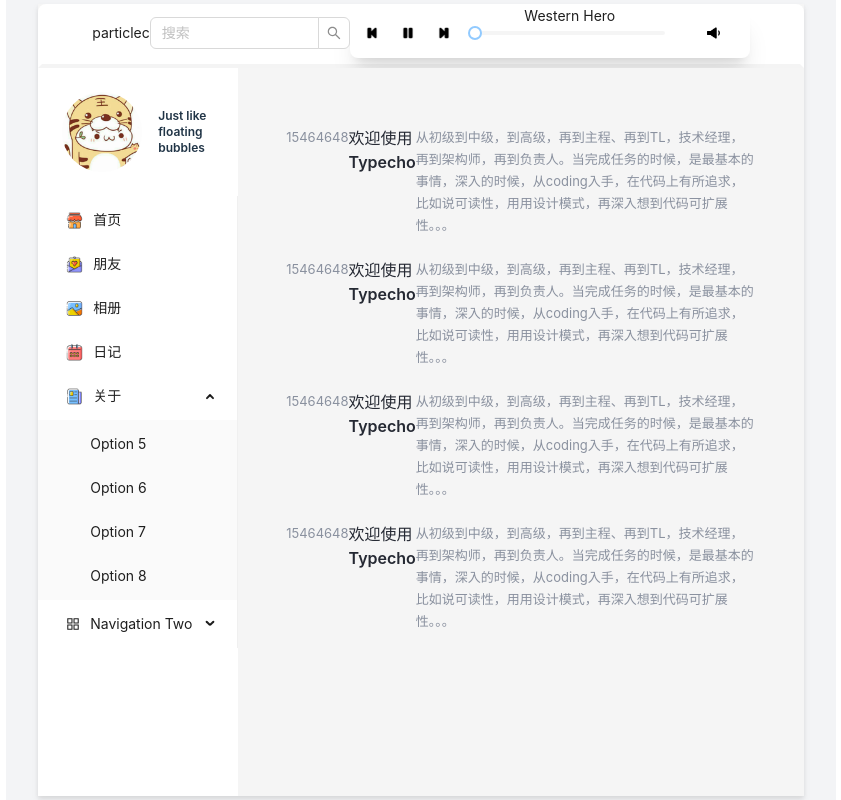
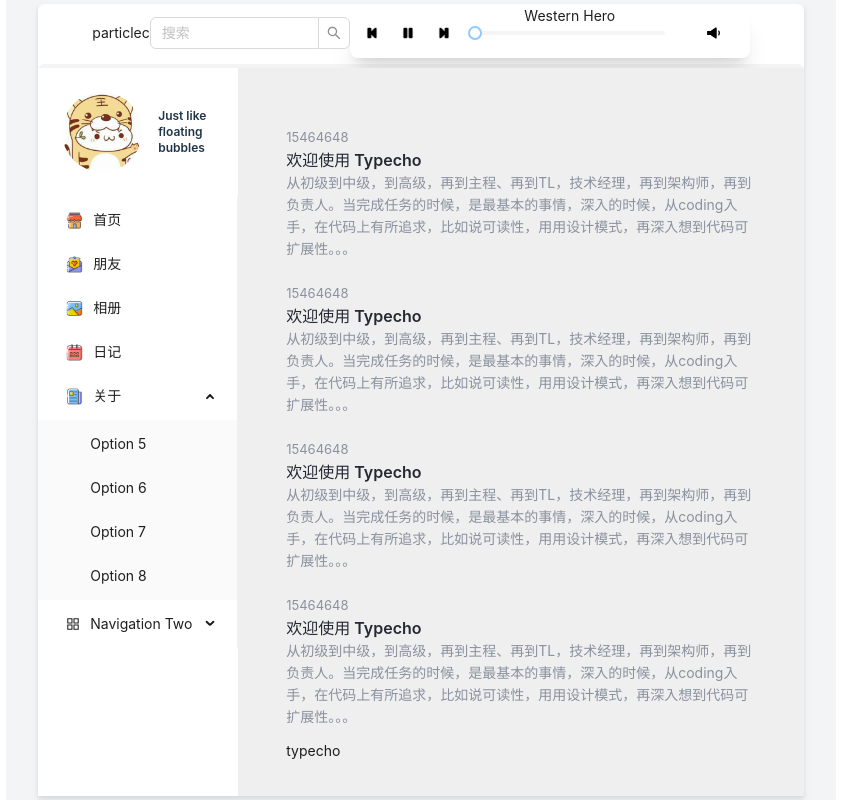
Before and after one commit to particlec/my-blog, a React (Vite) app: page /home in a window 1280 px wide. Shown: the whole page, without its empty margins (219-1060 px from the left). Built offline with nearby package versions, Linux system fonts and the light colour scheme.

Commit message:
feat: 文章样式调整

```diff
--- a/src/layout/HomeSider.tsx
+++ b/src/layout/HomeSider.tsx
@@ -106,6 +106,7 @@
             Just like floating bubbles
           </p>
           {/* <p className="mt-1 truncate text-xs leading-5 text-gray-500">{person.email}</p> */}
+
         </div>
       </div>
       <Menu
--- a/src/layout/MenuLayout.tsx
+++ b/src/layout/MenuLayout.tsx
@@ -18,7 +18,7 @@
                 <HomeSider />
               </Sider>
               <Layout>
-                <Content className="p-12 mh-[280px] overflow-y-auto">
+                <Content className="p-12 mh-[280px] overflow-y-auto bg-[#EFEFEF] ">
                   <Outlet />
                 </Content>
               </Layout>
--- a/src/views/home/ArticleDirect.tsx
+++ b/src/views/home/ArticleDirect.tsx
@@ -1,7 +1,13 @@
-import { useNavigate } from "react-router-dom";
+import { useState } from 'react';
+import { useNavigate } from 'react-router-dom';
+import { Skeleton } from 'antd';
 
 const ArticleDirect = () => {
-    const navigate = useNavigate()
+  const navigate = useNavigate();
+
+  const [typechos, setTypecho] = useState();
+
+  const [] = useState();
   let typecho = [
     {
       time: '15464648',
@@ -29,36 +35,40 @@
     },
   ];
 
-
-
-  const jumpArticle = (id:string)=> {
-    navigate(`/home/articleDetails/${id}`)
-  }
-
-
-
+  const jumpArticle = (id: string) => {
+    navigate(`/home/articleDetails/${id}`);
+  };
 
   return (
     <div>
-      {typecho.map((object: any) => (
+      {typecho.length > 0 ? (
+        typecho.map((object: any) => (
           <li
             key={object.title}
             className="flex w-[100%] mt-[10px] pb-[12px] border-b-1 border-[#e4e6eb]-solid "
-          onClick={()=>{
-            jumpArticle(object.id)
+            onClick={() => {
+              jumpArticle(object.id);
             }}
           >
+            <div className="flex w-[100%] flex-col	p-[12px 20px 0] relative ">
               <p className="text-[13px] leading-[22px] text-[#8a919f]">
                 {object.time}
               </p>
-          <h2 className="font-[600] text-[16px] leading-[24px] text-[#252933]">
+
+              <h2 className="font-[600] text-[16px] leading-[24px] text-[#252933] line-clamp-1">
                 {object.title}
               </h2>
-          <div className="text-[13px] leading-[22px] text-[#8a919f]">
+
+              <p className="text-[14px] leading-[22px] text-[#8a919f]  m-[1em 1em 0 0] block">
                 {object.article}
+              </p>
             </div>
           </li>
-      ))}
+        ))
+      ) : (
+        <Skeleton active />
+      )}
+      typecho
     </div>
   );
 };
```
Lines whose indentation alone changed are shown as unchanged.
